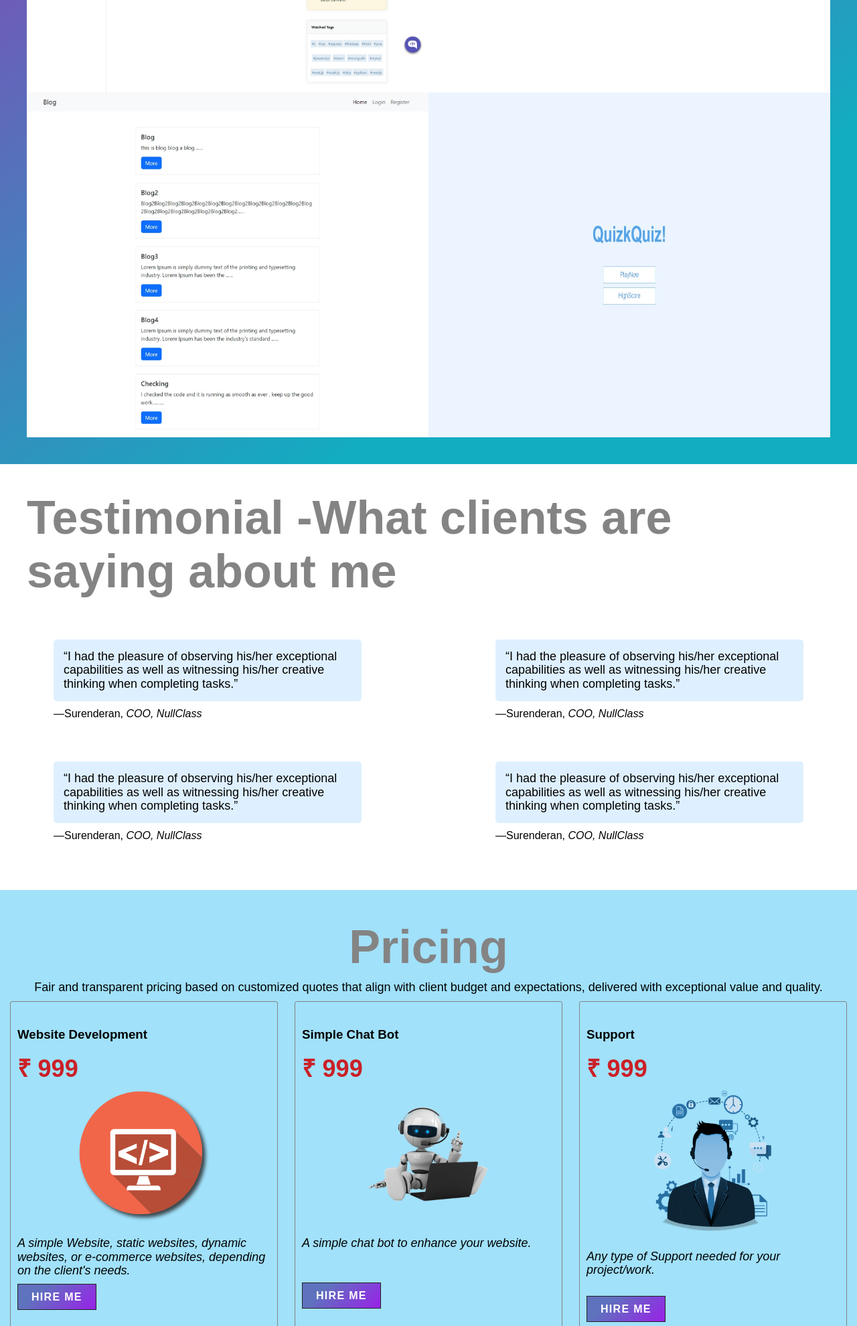
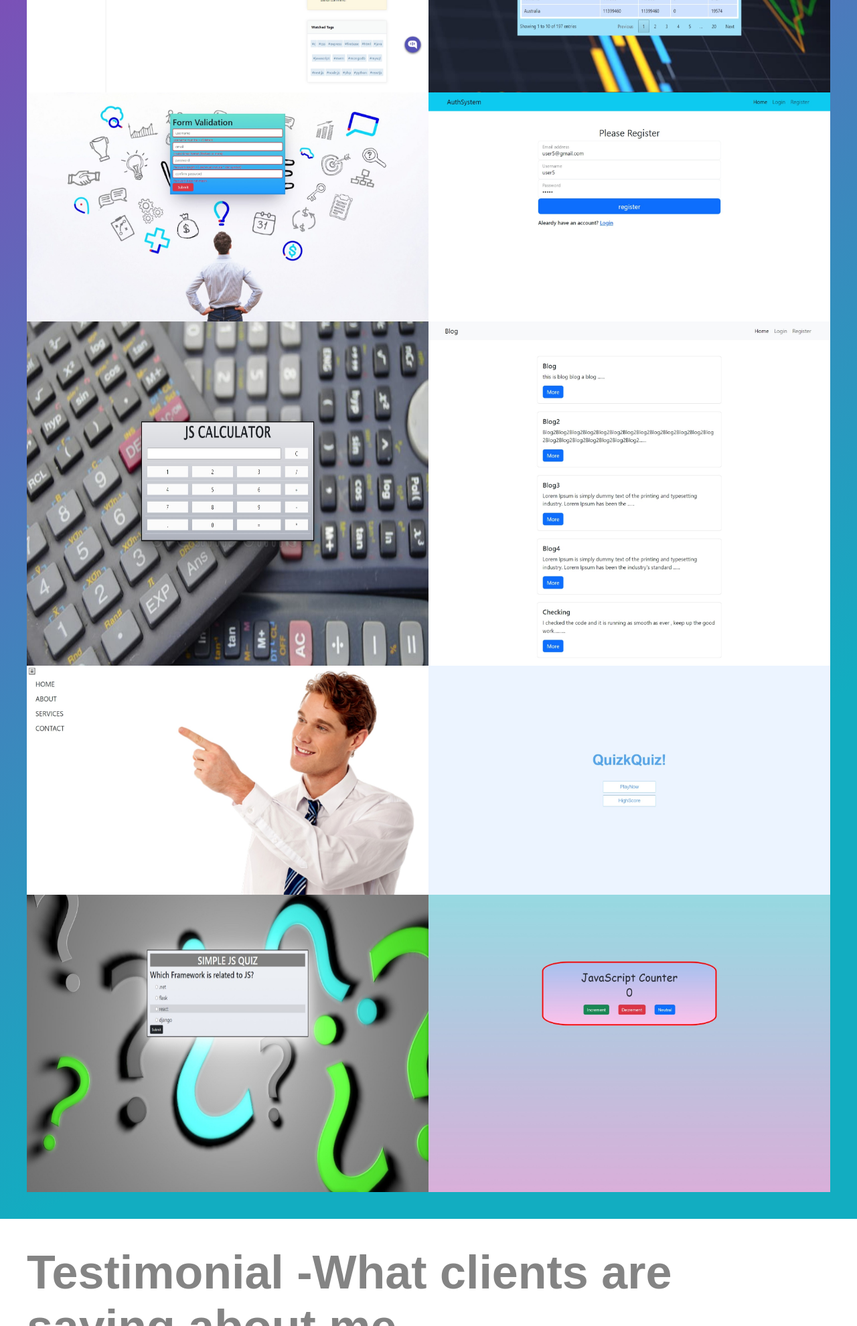
Before and after one commit to AmjustGettingStarted/OIBSIP-PortFolioWebsite, a plain HTML site: page index.html in a window 1280 px wide. Shown: the part 3020-5000 px from the top of the page at 67% size. Drawn offline with Linux system fonts and the light colour scheme; a script that the page names is missing.

Commit message:
added more portfolios

```diff
--- a/index.html
+++ b/index.html
@@ -127,24 +127,52 @@
             <a href="https://stackoverflow-clone-fqn3.onrender.com/" target="_blank"><img src="assets/images/project-one.jpeg" alt="clone"></a>
           </div><!-- item -->
           <div class="item">
+            <h3>Covid Stats</h3>
+            <a href="https://amjustgettingstarted.github.io/Covid-Stats-of-each-Country/" target="_blank"><img src="assets/images/covidStats.jpeg" alt="covid_stats"></a>
+          </div>
+          <div class="item">
+            <h3>Form Validation</h3>
+            <a href="https://amjustgettingstarted.github.io/Form-Validation/" target="_blank"><img src="assets/images/formvalidation.jpeg" alt="form"></a>
+          </div>
+          <div class="item">
             <h3>User Authenticaion</h3>
             <a href="https://github.com/AmjustGettingStarted/auth-sys" target="_blank"><img src="assets/images/project-two.jpeg" alt="authentication"></a>
           </div><!-- item -->
+          <div class="item">
+            <h3>Simple Calculator</h3>
+            <a href="https://amjustgettingstarted.github.io/SimpleCalculator/" target="_blank"><img src="assets/images/calci.jpeg" alt="calci"></a>
+          </div>
           <div class="item">
             <h3>Blogging Website</h3>
             <a href="https://github.com/AmjustGettingStarted/comment-sys" target="_blank"><img src="assets/images/project-three.jpeg" alt="blog"></a>
           </div><!-- item -->
           <div class="item">
-            <h3>Quiz App</h3>
-            <img src="assets/images/project-four.jpeg" alt="QuizApp">
+            <h3>Simple Navbar</h3>
+            <a href="https://amjustgettingstarted.github.io/Shrink-n-Grow-NavBar/" target="_blank"><img src="assets/images/navbar.jpeg" alt="Navbar"></a>
+          </div>
+          <div class="item">
+            <h3>Advanced Quiz App</h3>
+            <a href="" target="_blank"><img src="assets/images/project-four.jpeg" alt="QuizApp"></a>
           </div><!-- item -->
+          <div class="item">
+            <h3>Simple Quiz</h3>
+            <a href="https://amjustgettingstarted.github.io/Simple-quiz/" target="_blank"><img src="assets/images/squiz.jpeg" alt="quiz"></a>
+          </div>
+          <div class="item">
+            <h3>Number Counter</h3>
+            <a href="https://amjustgettingstarted.github.io/JS-Number-Counter/" target="_blank"><img src="assets/images/counter.jpeg" alt="counter"></a>
+          </div>
           <!-- <div class="item">
             <h3>Project Name</h3>
-            <img src="assets/images/project-five.jpg" alt="logo design">
+            <a href="" target="_blank"><img src="assets/images/" alt=""></a>
           </div>
           <div class="item">
             <h3>Project Name</h3>
-            <img src="assets/images/project-six.jpg" alt="logo design">
+            <a href="" target="_blank"><img src="assets/images/" alt=""></a>
+          </div>
+          <div class="item">
+            <h3>Project Name</h3>
+            <a href="" target="_blank"><img src="assets/images/" alt=""></a>
           </div> -->
         </div>
       </section><!-- portfolio -->
```
Also changed, not shown: assets/images/calci.jpeg (added), assets/images/counter.jpeg (added), assets/images/covidStats.jpeg (added), assets/images/formvalidation.jpeg (added), assets/images/navbar.jpeg (added), assets/images/squiz.jpeg (added).
